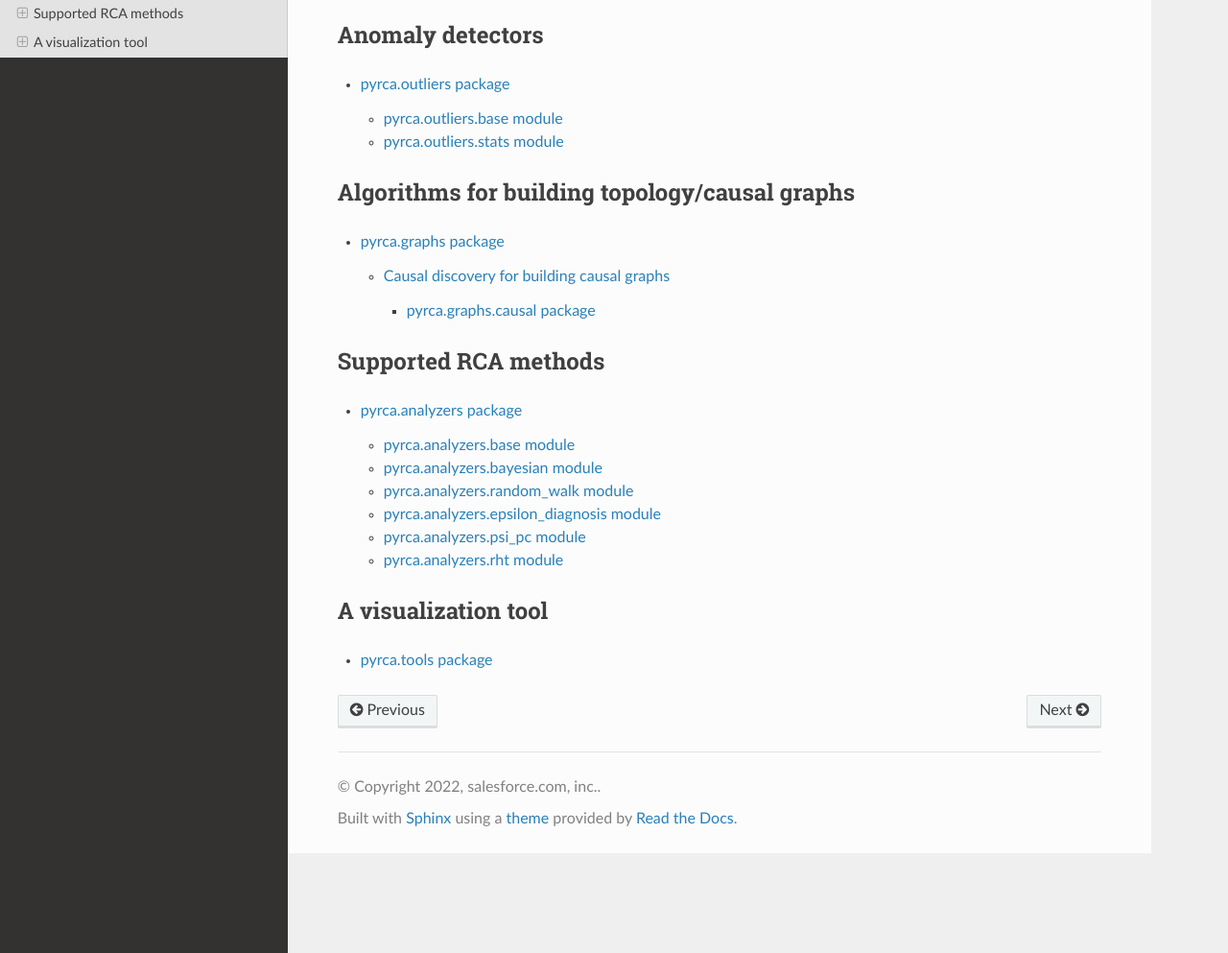
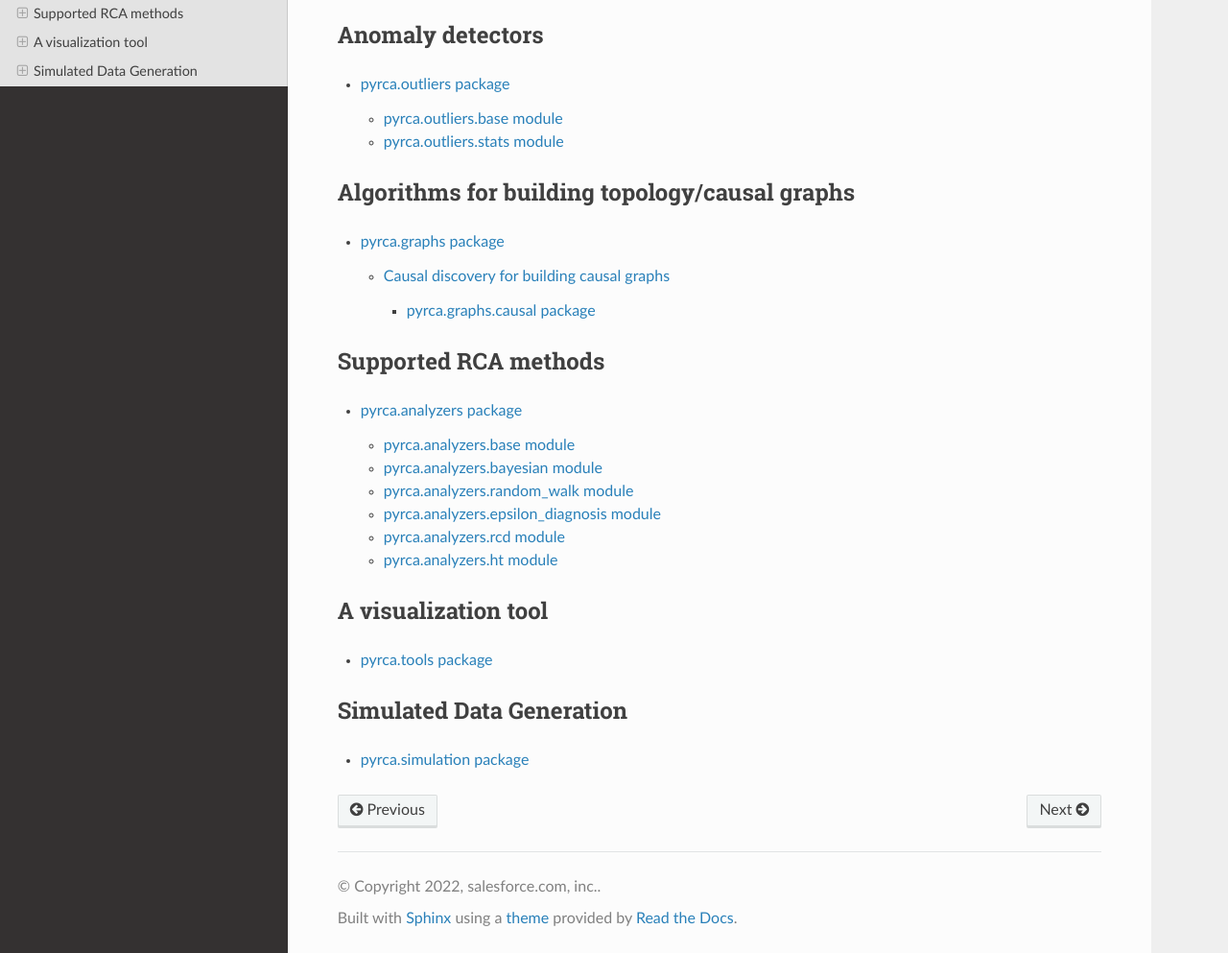
Before and after one commit to salesforce/PyRCA, a Sphinx documentation site: the page built from docs/pyrca.rst, in a window 1280 px wide and 1257 px high, cut to the strip 264-1257 px from the top of the window. Shown: the whole strip at 96% size. Built offline with Sphinx 7.4.7 and the Read the Docs theme 2.0.0, drawn with Linux system fonts in a browser that asks for light colours.

Commit message:
add doc for simulation, change for some algorithm name

```diff
--- a/docs/pyrca.analyzers.rst
+++ b/docs/pyrca.analyzers.rst
@@ -11,8 +11,8 @@ pyrca.analyzers package
    bayesian
    random_walk
    epsilon_diagnosis
-   psi_pc
-   rht
+   rcd
+   ht
 
 pyrca.analyzers.base module
 ---------------------------
@@ -46,18 +46,18 @@ pyrca.analyzers.epsilon_diagnosis module
    :undoc-members:
    :show-inheritance:
 
-pyrca.analyzers.psi_pc module
+pyrca.analyzers.rcd module
 ----------------------------------
 
-.. automodule:: pyrca.analyzers.psi_pc
+.. automodule:: pyrca.analyzers.rcd
    :members:
    :undoc-members:
    :show-inheritance:
 
-pyrca.analyzers.rht module
+pyrca.analyzers.ht module
 ----------------------------------
 
-.. automodule:: pyrca.analyzers.rht
+.. automodule:: pyrca.analyzers.ht
    :members:
    :undoc-members:
    :show-inheritance:
--- a/docs/pyrca.rst
+++ b/docs/pyrca.rst
@@ -37,3 +37,11 @@ A visualization tool
    :maxdepth: 4
 
    pyrca.tools
+
+Simulated Data Generation
+--------------------
+
+.. toctree::
+   :maxdepth: 4
+
+   pyrca.simulation
--- a/docs/pyrca.tools.rst
+++ b/docs/pyrca.tools.rst
@@ -1,7 +1,7 @@
 pyrca.tools package
 ===================
 
-.. automodule:: pyrca.tools
+.. automodule:: pyrca.tools.
    :members:
    :undoc-members:
    :show-inheritance:
```
Also changed, not shown: docs/pyrca.simulation.rst (added, +7 -0 lines).
